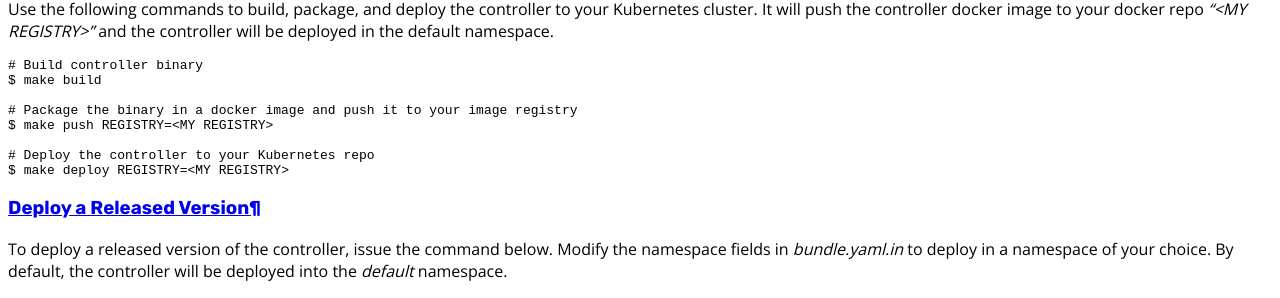
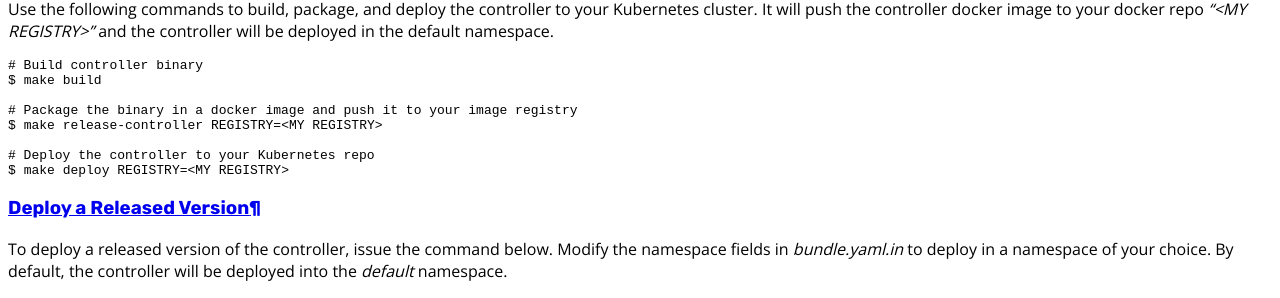
Before and after one commit to kanisterio/kanister, a Sphinx documentation site: the page built from docs/install.rst, in a window 1280 px wide and 900 px high, scrolled down 509 px. Shown: the part 142-440 px from the top of the window. Built offline with Sphinx 7.4.7, drawn with Linux system fonts in a browser that asks for light colours.

Commit message:
Update make push to make release-controller (#2867)
Update command make push to make release-controller

```diff
--- a/docs/install.rst
+++ b/docs/install.rst
@@ -44,7 +44,7 @@ Kubernetes cluster. It will push the controller docker image to your docker repo
    $ make build
 
    # Package the binary in a docker image and push it to your image registry
-   $ make push REGISTRY=<MY REGISTRY>
+   $ make release-controller REGISTRY=<MY REGISTRY>
 
    # Deploy the controller to your Kubernetes repo
    $ make deploy REGISTRY=<MY REGISTRY>
```
Also changed, not shown: 1 other file.
